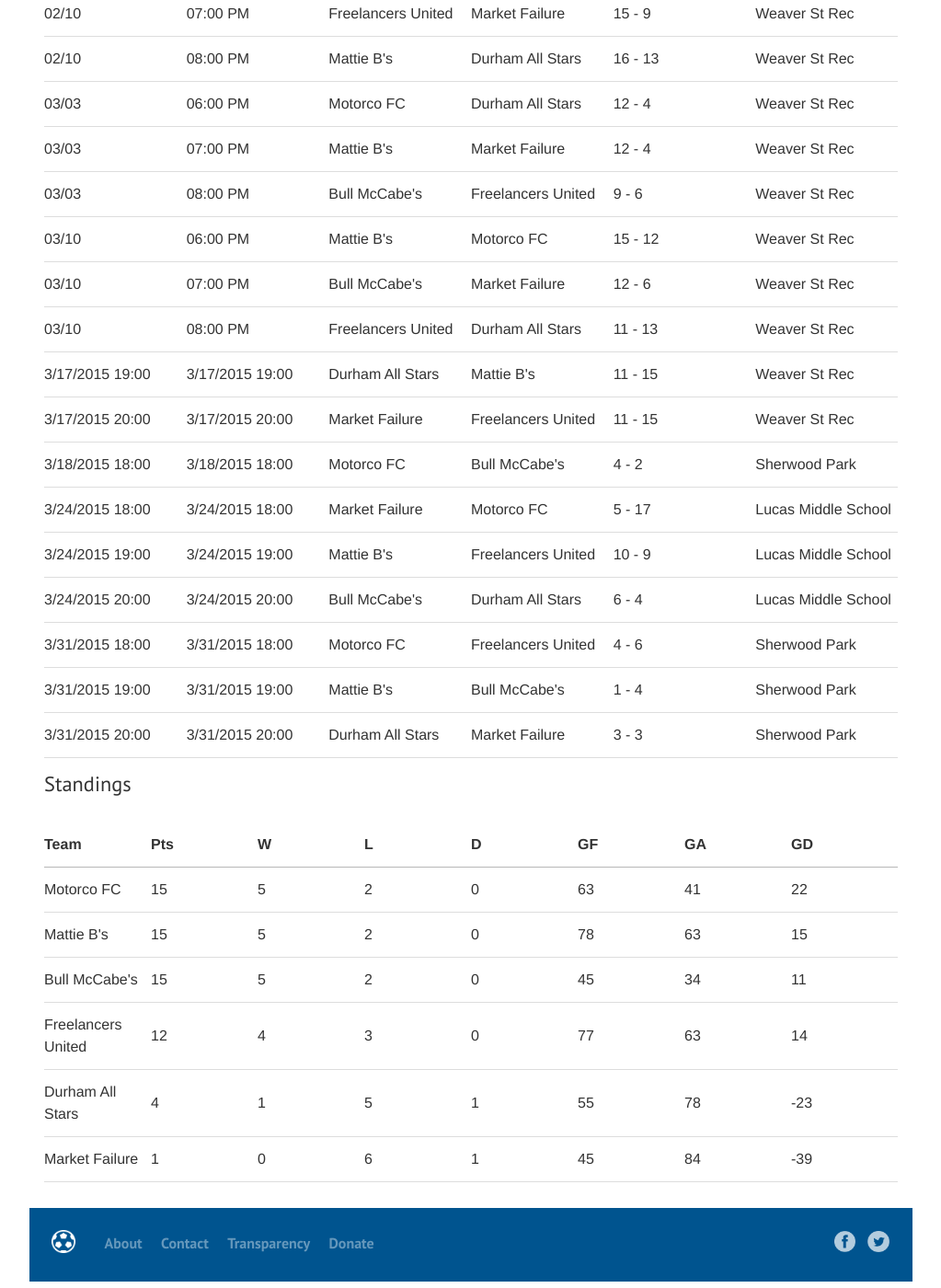
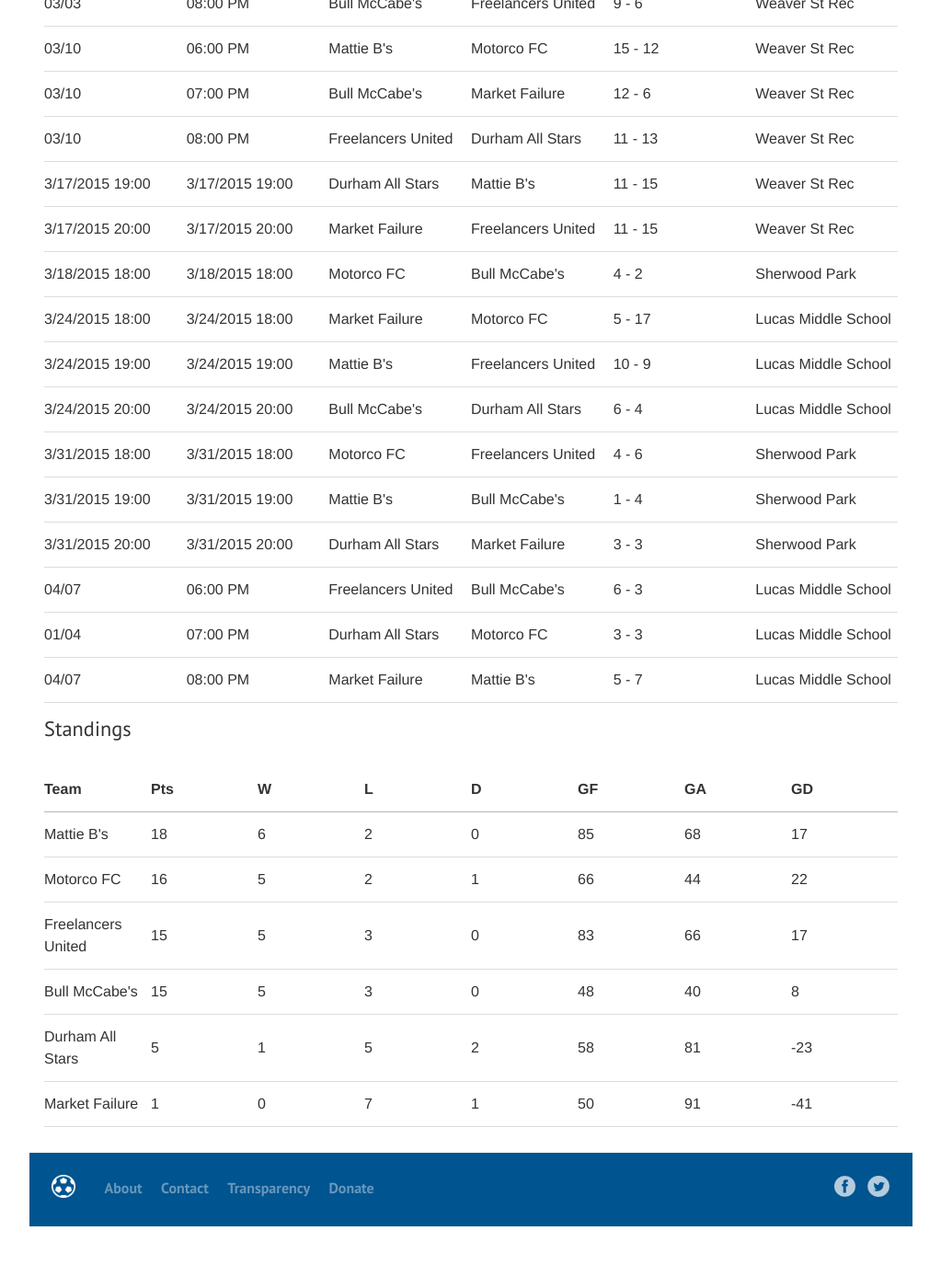
Before and after one commit to durhamatletico/durhamatletico.github.io, a Jekyll site: the page built from futsal/schedule.html, in a window 1280 px wide and 1400 px high, scrolled down 1469 px. Shown: the whole window at 92% size, without its empty margins (128-1151 px from the left). Built offline with Jekyll 4.4.1, drawn with Linux system fonts in a browser that asks for light colours; after the commit the page ends 2809 px from its top, so only the background shows below that; some of the changed text lies outside the part shown.

Commit message:
Update schedule and results

```diff
--- a/_data/results.yml
+++ b/_data/results.yml
@@ -1,9 +1,9 @@
-[{draws: 0, goal_differential: 22, goals_against: 41, goals_for: 63, losses: 2, points: 15,
-    team: Motorco FC, wins: 5}, {draws: 0, goal_differential: 15, goals_against: 63,
-    goals_for: 78, losses: 2, points: 15, team: Mattie B's, wins: 5}, {draws: 0, goal_differential: 11,
-    goals_against: 34, goals_for: 45, losses: 2, points: 15, team: Bull McCabe's,
-    wins: 5}, {draws: 0, goal_differential: 14, goals_against: 63, goals_for: 77,
-    losses: 3, points: 12, team: Freelancers United, wins: 4}, {draws: 1, goal_differential: -23,
-    goals_against: 78, goals_for: 55, losses: 5, points: 4, team: Durham All Stars,
-    wins: 1}, {draws: 1, goal_differential: -39, goals_against: 84, goals_for: 45,
-    losses: 6, points: 1, team: Market Failure, wins: 0}]
+[{draws: 0, goal_differential: 17, goals_against: 68, goals_for: 85, losses: 2, points: 18,
+    team: Mattie B's, wins: 6}, {draws: 1, goal_differential: 22, goals_against: 44,
+    goals_for: 66, losses: 2, points: 16, team: Motorco FC, wins: 5}, {draws: 0, goal_differential: 17,
+    goals_against: 66, goals_for: 83, losses: 3, points: 15, team: Freelancers United,
+    wins: 5}, {draws: 0, goal_differential: 8, goals_against: 40, goals_for: 48, losses: 3,
+    points: 15, team: Bull McCabe's, wins: 5}, {draws: 2, goal_differential: -23,
+    goals_against: 81, goals_for: 58, losses: 5, points: 5, team: Durham All Stars,
+    wins: 1}, {draws: 1, goal_differential: -41, goals_against: 91, goals_for: 50,
+    losses: 7, points: 1, team: Market Failure, wins: 0}]
--- a/futsal/schedule.html
+++ b/futsal/schedule.html
@@ -3,11 +3,6 @@
 title: Futsal Winter 2015 Schedule and Standings
 permalink: /futsal/schedule/
 ---
-<ul>
-    <li><a href="https://docs.google.com/forms/d/1aXAhp4j8j_YwOxjELoJ_vaLUCYkpKMI2PTYDoWQc09k/viewform">RSVP for 4/7</a></li>
-    <li><a href="https://docs.google.com/spreadsheets/d/1X_ee1bele6Wl5RUP6sq5AtldP3TuvbjrXMHYb56f-Wo/edit#gid=1561521159">View rosters for 4/7</a></li>
-</ul>
-
 <p><em>Note, matches at Lucas Middle School are at 923 Snow Hill Road. Use second entrance off Snow Hill. It's about a 20 minute drive from central Durham.</em></p>
 
 <h2>Upcoming matches</h2>
@@ -22,27 +17,6 @@
     </tr>
   </thead>
   <tbody>
-    <tr>
-      <td>4/7</td>
-      <td>6:00</td>
-      <td>Freelancers United</td>
-      <td>McCabe’s</td>
-      <td>Lucas Middle School</td>
-    </tr>
-    <tr>
-      <td>4/7</td>
-      <td>7:00</td>
-      <td>Durham All Stars</td>
-      <td>Motorco</td>
-      <td>Lucas Middle School</td>
-    </tr>
-    <tr>
-      <td>4/7</td>
-      <td>8:00</td>
-      <td>Market Failure</td>
-      <td>Mattie B’s</td>
-      <td>Lucas Middle School</td>
-    </tr>
     <tr>
       <td>4/14</td>
       <td>6:00</td>
```
Also changed, not shown: _data/matches.yml (+24 -0 lines), _scripts/process.py (renamed from scripts/process.py).
